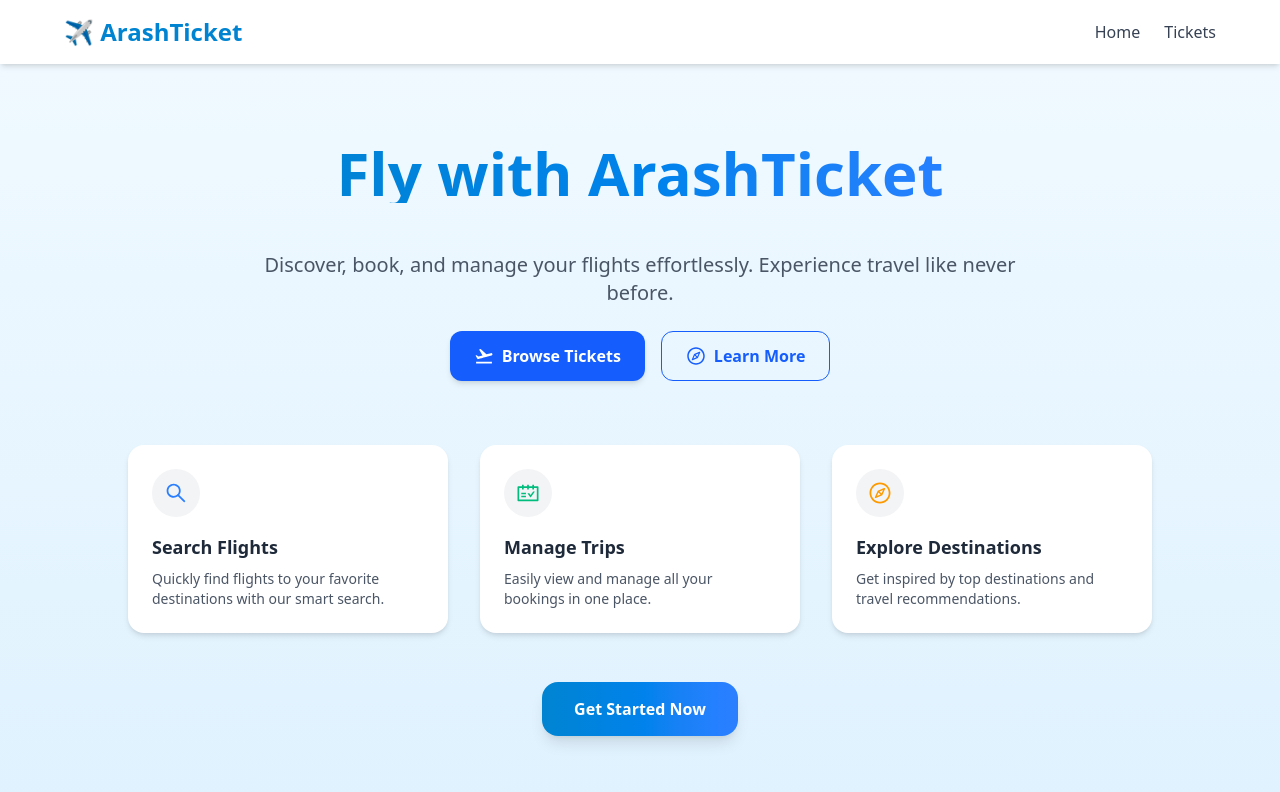
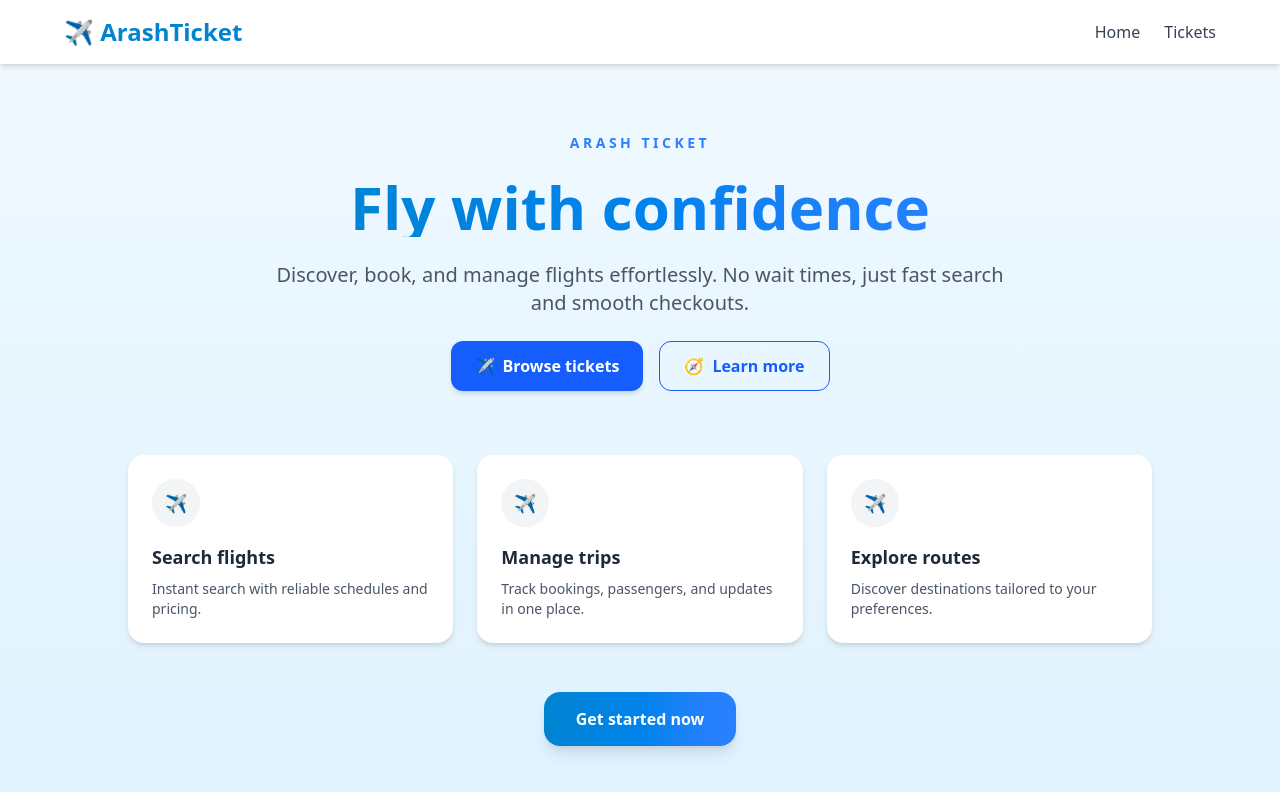
Before and after one commit to arash8877/ArashTickets, a Next.js app in the folder frontend/: page / in a window 1280 px wide. Shown: the top 792 px of the page. Built offline with nearby package versions, Linux system fonts and the light colour scheme.

Commit message:
optimize performance

```diff
--- a/frontend/app/layout.tsx
+++ b/frontend/app/layout.tsx
@@ -4,7 +4,6 @@ import { Geist, Geist_Mono } from "next/font/google";
 import "./globals.css";
 import Navbar from "@/components/Navbar";
 import CustomToaster from "@/components/CustomToaster";
-import ReactQueryProvider from "./provider";
 
 const geistSans = Geist({
   variable: "--font-geist-sans",
@@ -29,11 +28,9 @@ export default function RootLayout({
   return (
     <html lang="en">
       <body className={`${geistSans.variable} ${geistMono.variable} bg-white min-h-screen`}>
-        <ReactQueryProvider>
-          <Navbar />
-          {children}
-          <CustomToaster />
-        </ReactQueryProvider>
+        <Navbar />
+        {children}
+        <CustomToaster />
       </body>
     </html>
   );
--- a/frontend/app/loading.tsx
+++ /dev/null
@@ -1,11 +0,0 @@
-import Spinner from "@/components/Spinner";
-
-const LoadingPage = () => {
-  return (
-    <div className="page-container ">
-      <Spinner />
-    </div>
-  );
-};
-
-export default LoadingPage;
--- a/frontend/app/page.tsx
+++ b/frontend/app/page.tsx
@@ -1,83 +1,48 @@
-"use client";
-
 import Link from "next/link";
-import React from "react";
-import { motion } from "framer-motion";
-import { AiOutlineSearch, AiOutlineCompass, AiOutlineSchedule } from "react-icons/ai";
-import { MdFlightTakeoff } from "react-icons/md";
 
 const HomePage = () => {
   return (
-    <main className="relative h-[calc(100vh-4rem)] flex flex-col justify-center items-center bg-linear-to-b from-sky-50 to-sky-100 text-gray-800 px-6 py-12">
-      {/* Hero Section */}
-      <motion.section
-        initial={{ opacity: 0, y: -40 }}
-        animate={{ opacity: 1, y: 0 }}
-        transition={{ duration: 0.8 }}
-        className="text-center max-w-3xl space-y-6"
-      >
-        <h1 className="text-4xl sm:text-6xl font-extrabold text-transparent bg-clip-text bg-linear-to-r from-sky-600 to-blue-500 mb-12">
-          Fly with ArashTicket
+    <main className="relative min-h-[calc(100vh-4rem)] flex flex-col items-center justify-center bg-linear-to-b from-sky-50 to-sky-100 text-gray-800 px-6 py-12">
+      <section className="text-center max-w-3xl space-y-6">
+        <p className="text-sm uppercase tracking-[0.25em] text-blue-500 font-semibold">Arash Ticket</p>
+        <h1 className="text-4xl sm:text-6xl font-extrabold text-transparent bg-clip-text bg-linear-to-r from-sky-600 to-blue-500">
+          Fly with confidence
         </h1>
         <p className="text-lg sm:text-xl text-gray-600">
-          Discover, book, and manage your flights effortlessly. Experience travel like never before.
+          Discover, book, and manage flights effortlessly. No wait times, just fast search and smooth checkouts.
         </p>
         <div className="flex flex-col sm:flex-row justify-center gap-4 mt-6">
           <Link
             href="/tickets"
-            className="flex items-center gap-2 justify-center bg-blue-600 hover:bg-blue-700 text-white font-semibold px-6 py-3 rounded-xl shadow-md transition-transform transform hover:-translate-y-1 hover:shadow-lg"
+            className="flex items-center gap-2 justify-center bg-blue-600 hover:bg-blue-700 text-white font-semibold px-6 py-3 rounded-xl shadow-md transition-transform hover:-translate-y-1 hover:shadow-lg"
           >
-            <MdFlightTakeoff className="w-5 h-5" />
-            Browse Tickets
+            <span aria-hidden>✈️</span>
+            Browse tickets
           </Link>
           <Link
             href="/about"
-            className="flex items-center gap-2 justify-center border border-blue-600 text-blue-600 font-semibold px-6 py-3 rounded-xl hover:bg-blue-50 transition-transform transform hover:-translate-y-1"
+            className="flex items-center gap-2 justify-center border border-blue-600 text-blue-600 font-semibold px-6 py-3 rounded-xl hover:bg-blue-50 transition-transform hover:-translate-y-1"
           >
-            <AiOutlineCompass className="w-5 h-5" />
-            Learn More
+            <span aria-hidden>🧭</span>
+            Learn more
           </Link>
         </div>
-      </motion.section>
+      </section>
 
-      {/* Features Section */}
-      <motion.section
-        initial={{ opacity: 0 }}
-        animate={{ opacity: 1 }}
-        transition={{ delay: 0.5, duration: 0.8 }}
-        className="mt-16 grid grid-cols-1 sm:grid-cols-3 gap-8 max-w-5xl w-full"
-      >
-        <FeatureCard
-          icon={<AiOutlineSearch className="w-6 h-6 text-blue-500" />}
-          title="Search Flights"
-          description="Quickly find flights to your favorite destinations with our smart search."
-        />
-        <FeatureCard
-          icon={<AiOutlineSchedule className="w-6 h-6 text-emerald-500" />}
-          title="Manage Trips"
-          description="Easily view and manage all your bookings in one place."
-        />
-        <FeatureCard
-          icon={<AiOutlineCompass className="w-6 h-6 text-amber-500" />}
-          title="Explore Destinations"
-          description="Get inspired by top destinations and travel recommendations."
-        />
-      </motion.section>
+      <section className="mt-16 grid grid-cols-1 sm:grid-cols-3 gap-6 max-w-5xl w-full">
+        <FeatureCard title="Search flights" description="Instant search with reliable schedules and pricing." />
+        <FeatureCard title="Manage trips" description="Track bookings, passengers, and updates in one place." />
+        <FeatureCard title="Explore routes" description="Discover destinations tailored to your preferences." />
+      </section>
 
-      {/* Call-to-Action */}
-      <motion.div
-        initial={{ opacity: 0, y: 20 }}
-        animate={{ opacity: 1, y: 0 }}
-        transition={{ delay: 0.8, duration: 0.8 }}
-        className="mt-16"
-      >
+      <div className="mt-16">
         <Link
           href="/tickets"
-          className="bg-linear-to-r from-sky-600 to-blue-500 text-white font-bold px-8 py-4 rounded-2xl shadow-lg hover:shadow-xl transition-transform transform hover:-translate-y-1"
+          className="bg-linear-to-r from-sky-600 to-blue-500 text-white font-bold px-8 py-4 rounded-2xl shadow-lg hover:shadow-xl transition-transform hover:-translate-y-1"
         >
-          Get Started Now
+          Get started now
         </Link>
-      </motion.div>
+      </div>
     </main>
   );
 };
@@ -86,15 +51,14 @@ export default HomePage;
 
 // ---------------------- Feature Card ---------------------- //
 interface FeatureCardProps {
-  icon: React.ReactNode;
   title: string;
   description: string;
 }
 
-const FeatureCard = ({ icon, title, description }: FeatureCardProps) => (
+const FeatureCard = ({ title, description }: FeatureCardProps) => (
   <div className="bg-white rounded-2xl p-6 shadow-md hover:shadow-xl transition-all transform hover:-translate-y-1">
-    <div className="flex items-center justify-center w-12 h-12 rounded-full bg-gray-100 mb-4">
-      {icon}
+    <div className="flex items-center justify-center w-12 h-12 rounded-full bg-gray-100 mb-4 text-lg" aria-hidden>
+      ✈️
     </div>
     <h3 className="font-semibold text-lg mb-2">{title}</h3>
     <p className="text-gray-600 text-sm">{description}</p>
--- a/frontend/app/provider.tsx
+++ b/frontend/app/provider.tsx
@@ -2,26 +2,28 @@
 
 import { QueryClient, QueryClientProvider } from "@tanstack/react-query";
 import { ReactQueryDevtools } from "@tanstack/react-query-devtools";
-import { ReactNode } from "react";
+import { ReactNode, useState } from "react";
 
 export default function ReactQueryProvider({ children }: { children: ReactNode }) {
-
- const queryClient = new QueryClient({
+  const [queryClient] = useState(
+    () =>
+      new QueryClient({
         defaultOptions: {
           queries: {
             retry: 3,
-      gcTime: 300000, // Garbage Collection Time -  After 5 minutes of no component using the query, the cached data will be deleted.
-      staleTime: 10 * 1000, // After 10 seconds of no component using the query, the data will be considered stale and will be refetched on next use.
+            gcTime: 300000,
+            staleTime: 10 * 1000,
             refetchOnReconnect: true,
             refetchOnMount: false,
           },
         },
-});
+      })
+  );
 
   return (
     <QueryClientProvider client={queryClient}>
       {children}
-      <ReactQueryDevtools initialIsOpen={false} />
+      {process.env.NODE_ENV === "development" && <ReactQueryDevtools initialIsOpen={false} />}
     </QueryClientProvider>
   );
 }
--- /dev/null
+++ b/frontend/app/tickets/layout.tsx
@@ -0,0 +1,6 @@
+import type { ReactNode } from "react";
+import ReactQueryProvider from "../provider";
+
+export default function TicketsLayout({ children }: { children: ReactNode }) {
+  return <ReactQueryProvider>{children}</ReactQueryProvider>;
+}
--- a/frontend/package.json
+++ b/frontend/package.json
@@ -14,9 +14,9 @@
     "framer-motion": "^12.23.24",
     "lucide-react": "^0.547.0",
     "moment": "^2.30.1",
-    "next": "15.5.4",
-    "react": "19.1.0",
-    "react-dom": "19.1.0",
+    "next": "^16.0.8",
+    "react": "^19.2.1",
+    "react-dom": "^19.2.1",
     "react-hook-form": "^7.65.0",
     "react-hot-toast": "^2.6.0",
     "react-icons": "^5.5.0"
```
Also changed, not shown: frontend/tsconfig.json (+19 -5 lines), 1 other file (tests, documents, lock files or other folders). Lines whose indentation alone changed are shown as unchanged.
